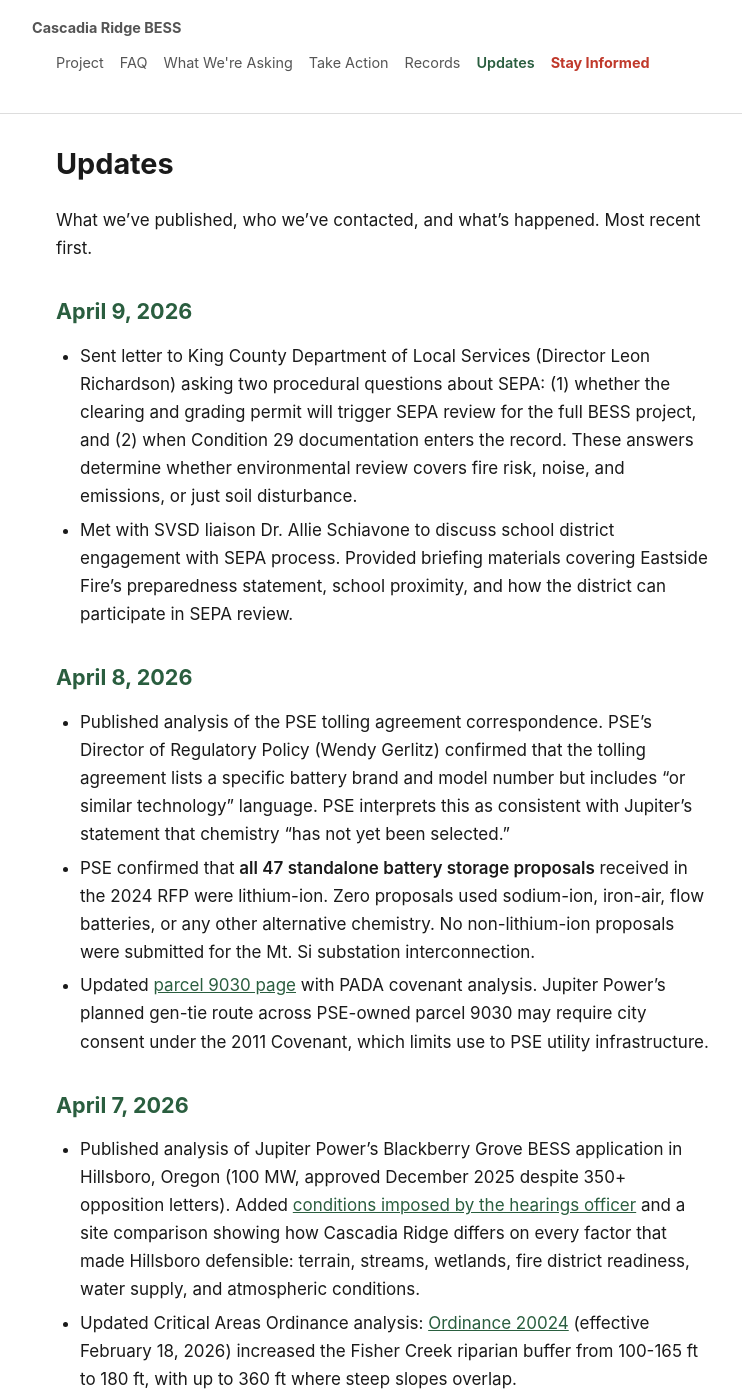
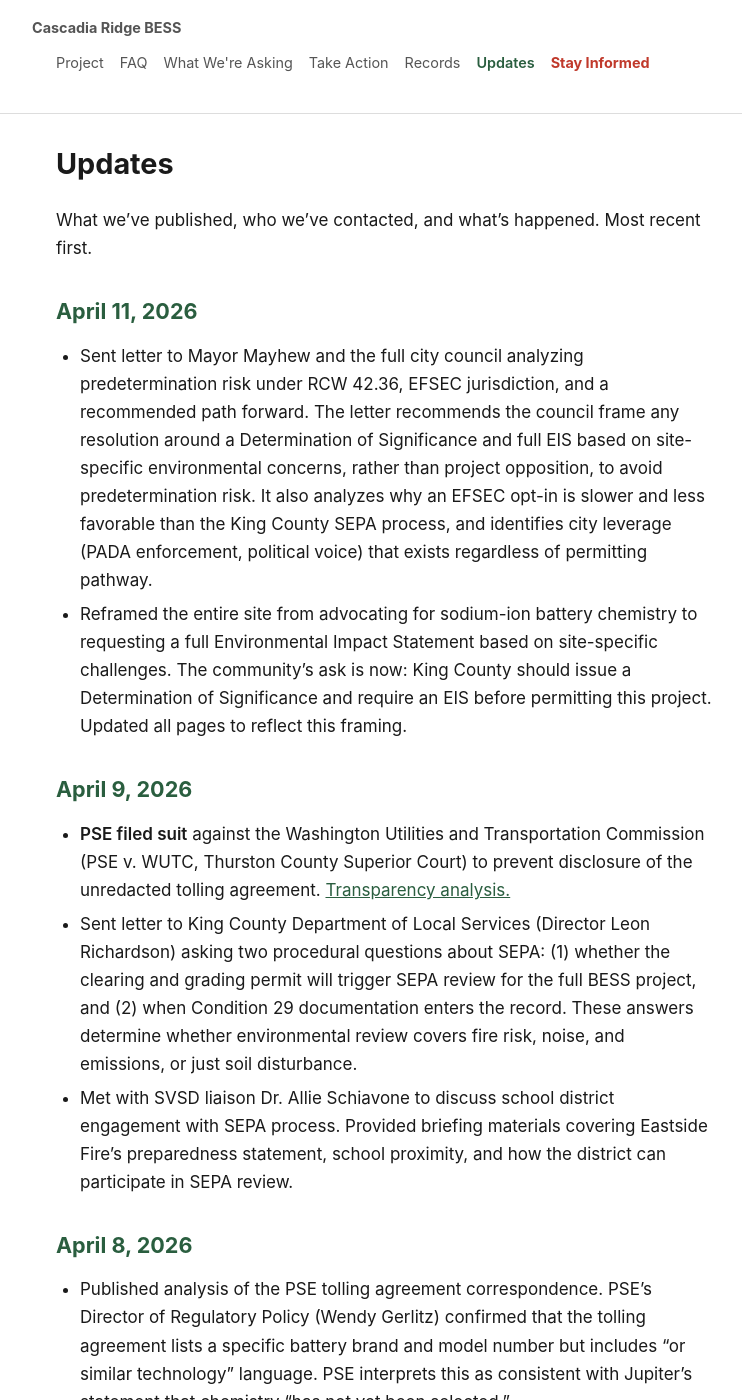
Before and after one commit to calef/cascadia-ridge-bess, a Jekyll site: the page built from _pages/updates.md, in a window 1280 px wide and 1400 px high. Shown: the whole window, without its empty margins (256-998 px from the left). Built offline with Jekyll 4.4.1, drawn with Linux system fonts in a browser that asks for light colours.

Commit message:
Deploy site 2026-04-11-130217

```diff
--- a/_pages/updates.md
+++ b/_pages/updates.md
@@ -4,8 +4,14 @@ title: "Updates"
 
 What we've published, who we've contacted, and what's happened. Most recent first.
 
+## April 11, 2026
+
+- Sent letter to Mayor Mayhew and the full city council analyzing predetermination risk under RCW 42.36, EFSEC jurisdiction, and a recommended path forward. The letter recommends the council frame any resolution around a Determination of Significance and full EIS based on site-specific environmental concerns, rather than project opposition, to avoid predetermination risk. It also analyzes why an EFSEC opt-in is slower and less favorable than the King County SEPA process, and identifies city leverage (PADA enforcement, political voice) that exists regardless of permitting pathway.
+- Reframed the entire site from advocating for sodium-ion battery chemistry to requesting a full Environmental Impact Statement based on site-specific challenges. The community's ask is now: King County should issue a Determination of Significance and require an EIS before permitting this project. Updated all pages to reflect this framing.
+
 ## April 9, 2026
 
+- **PSE filed suit** against the Washington Utilities and Transportation Commission (PSE v. WUTC, Thurston County Superior Court) to prevent disclosure of the unredacted tolling agreement. [Transparency analysis.](/ceta#transparency)
 - Sent letter to King County Department of Local Services (Director Leon Richardson) asking two procedural questions about SEPA: (1) whether the clearing and grading permit will trigger SEPA review for the full BESS project, and (2) when Condition 29 documentation enters the record. These answers determine whether environmental review covers fire risk, noise, and emissions, or just soil disturbance.
 - Met with SVSD liaison Dr. Allie Schiavone to discuss school district engagement with SEPA process. Provided briefing materials covering Eastside Fire's preparedness statement, school proximity, and how the district can participate in SEPA review.
 
```
